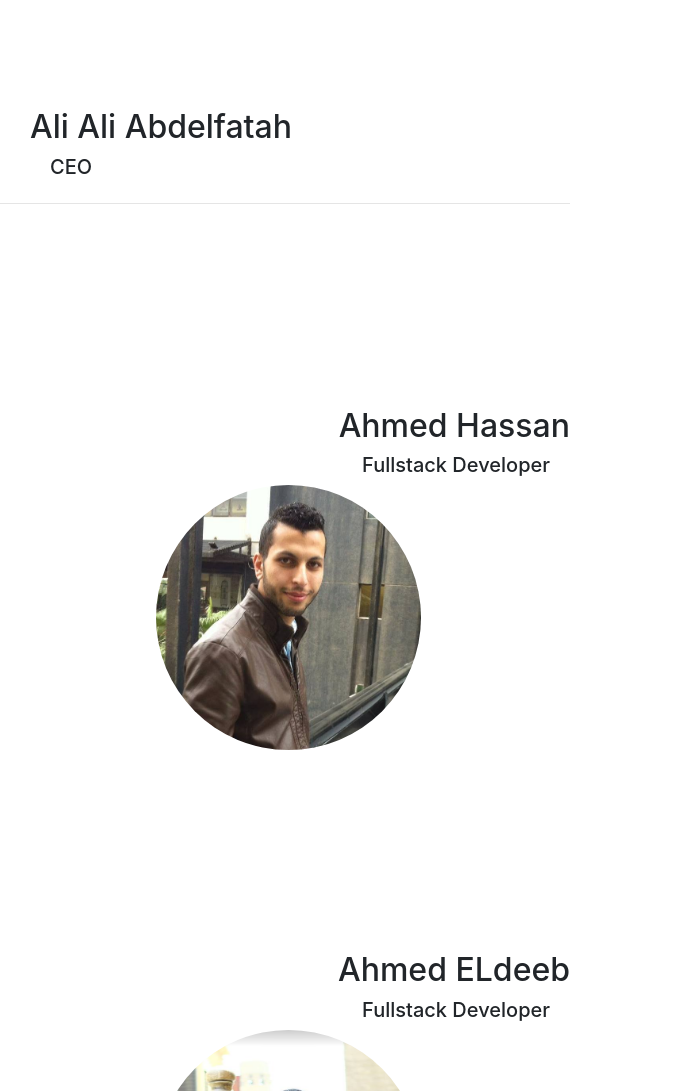
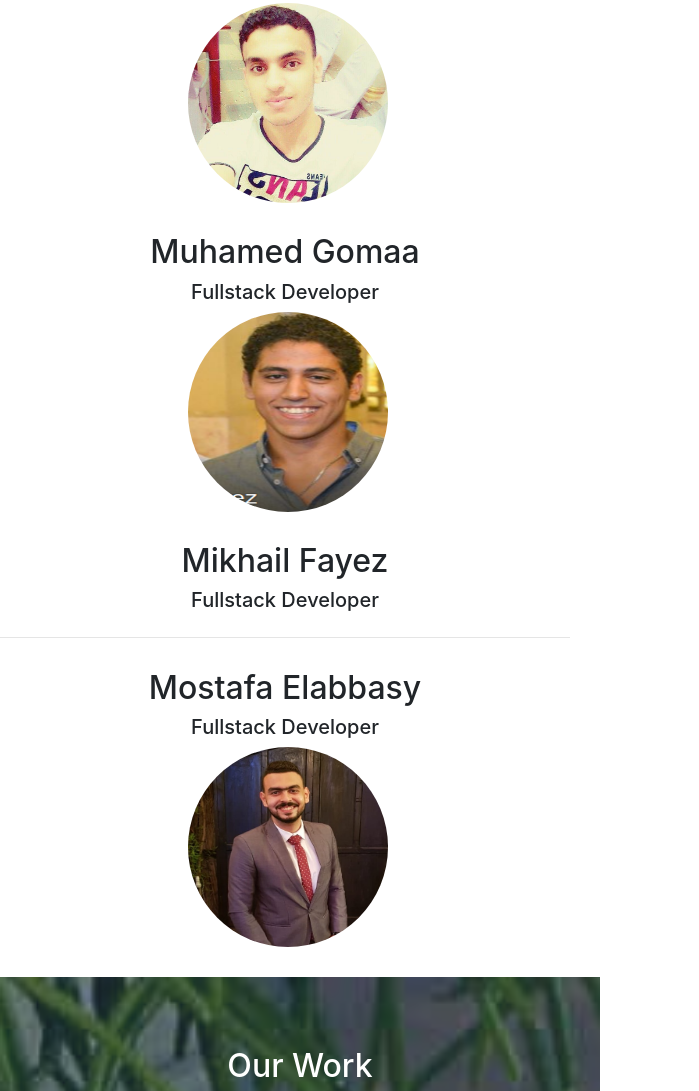
Before and after one commit to mostafa-elabbasy/in-so, a website with bundled scripts: page index.html in a window 600 px wide. Shown: the part 3474-4565 px from the top of the page, 699 px wide, since content can reach past the window. Built offline with nearby package versions, Linux system fonts and the light colour scheme.

Commit message:
mobile styles

```diff
--- a/css/stylish-portfolio.css
+++ b/css/stylish-portfolio.css
@@ -39,16 +39,13 @@
 .menu-dispaly {
   display: inline;
 }
+.quote-display {
+  display: block;
+}
+.team-managment-title-icon {
+  display: block;
+}
 
-
-@media (min-width: 400px) and (max-width: 600px) {
-  .menu-toggle {
-    display: inline;
-  }
-  .menu-dispaly {
-    display: none;
-  }
-}
 
 @media (min-width: 2000px) {
 	.navbar-inner {
@@ -424,3 +421,67 @@ footer {
   display: none;
   padding: 15px 20px;
 }
+.image-align {
+  text-align: left;
+}
+
+@media (max-width: 600px) {
+  .menu-toggle {
+    display: inline;
+  }
+  .menu-dispaly {
+    display: none;
+  }
+  .team_header {
+    margin-left: 0px;
+    margin-top: 30px;
+    margin-bottom: 30px;
+  }
+  .quote-display {
+    display: none;
+  }
+  .team-managment-title-icon {
+    display: none;
+  }
+  .name-right {
+    padding-top: 0px;
+    text-align: center;
+    padding-left: 0px;
+  }
+  .job-right{
+    text-align: center;
+    padding-left: 0px;
+  }
+  .team_text_rigth {
+
+    text-align: center;
+    padding: 0px;
+
+}
+.team_text_rigth_name {
+  padding-top: 0px
+}
+.team_text_rigth_job {
+  padding-right: 0px;
+}
+.image-align {
+  text-align: center;
+}
+.e-photo {
+  display: inline-block;
+  max-width: 200px;
+  max-height: 200px;
+  min-height: 200px;
+  min-width: 200px;
+  border-radius: 50%;
+  margin-left: 6px;
+}
+.team_last_row_name {
+  padding-top: 0px;
+}
+.team_last_row_job {
+
+  padding-right: 0px;
+
+}
+}
```
